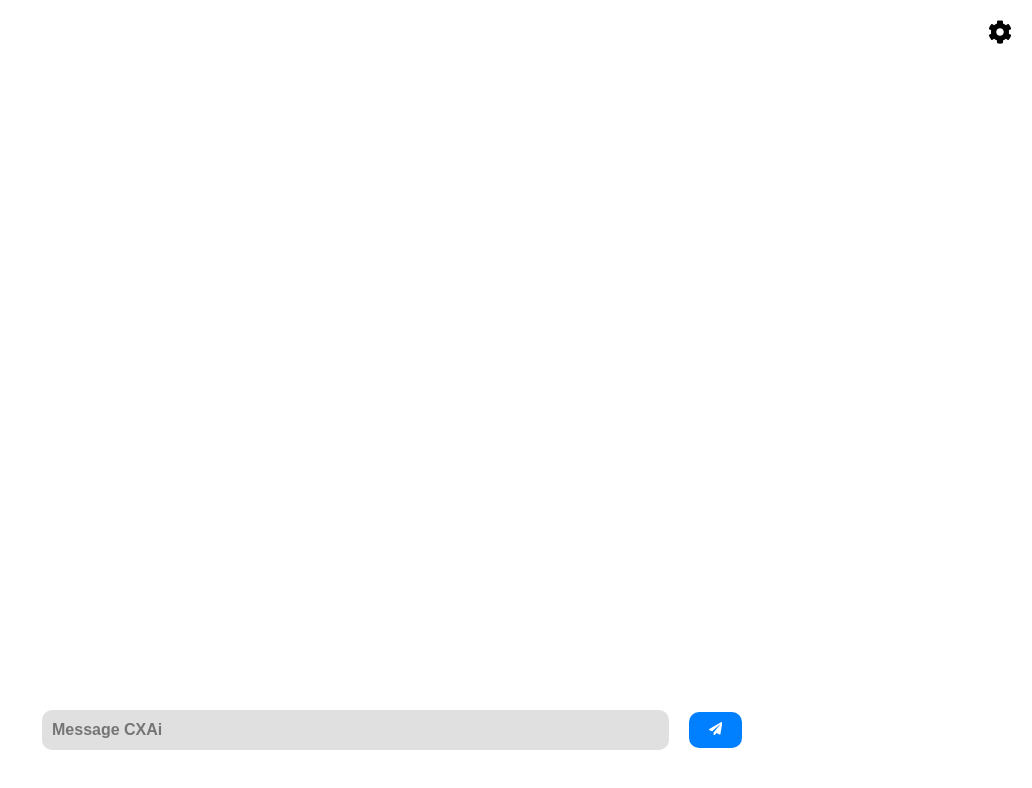
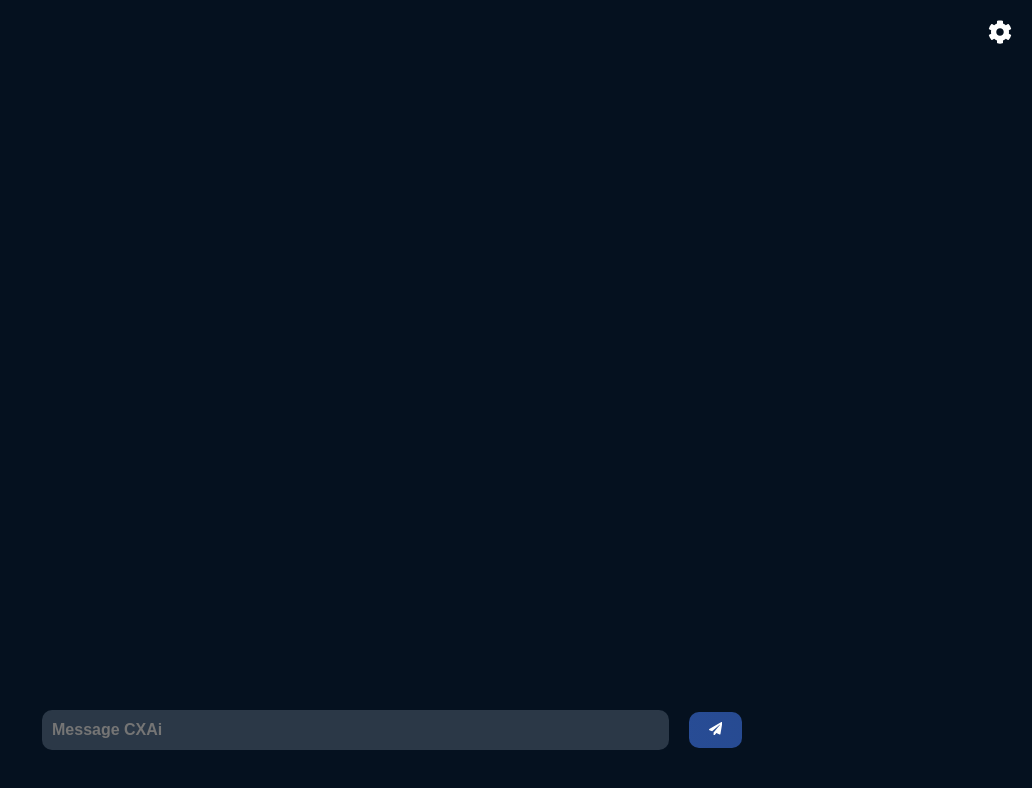
Before and after one commit to eflaatten/cxai, a React (Create React App) app: page / in a window 1280 px wide. Shown: the top 788 px of the page, without its empty margins (248-1280 px from the left). Built offline with nearby package versions, Linux system fonts and the light colour scheme.

Commit message:
some styling changes.

```diff
--- a/package.json
+++ b/package.json
@@ -17,6 +17,7 @@
     "react-dom": "^18.3.1",
     "react-icons": "^5.3.0",
     "react-markdown": "^9.0.1",
+    "react-mathjax2": "^0.0.2",
     "react-scripts": "5.0.1",
     "react-syntax-highlighter": "^15.5.0",
     "web-vitals": "^2.1.4"
--- a/src/App.css
+++ b/src/App.css
@@ -20,12 +20,13 @@ body {
 	justify-content: flex-end;
 	padding: 40px;
 	width: 100%;
-  max-width: 900px;
+	max-width: 1000px;
 	margin: 0 auto;
 }
 
 .chat-container button {
-  background-color: #0080ff;
+	background: linear-gradient(90deg, rgba(71, 129, 255, 0.527) 0%, rgba(71, 129, 255, 0.5) 50%, rgba(113, 156, 248, 0.966) 100%);
+  background-size: 200px 100%;
 	color: #fff;
 	border: none;
 	border-radius: 10px;
@@ -34,6 +35,10 @@ body {
 	align-self: flex-end;
 	margin-bottom: 12px;
 	flex-shrink: 0;
+}
+
+.chat-container button:hover {
+	animation: shiny 5s infinite;
 }
 
 .chat-message {
@@ -54,7 +59,7 @@ body {
 
 .chat-message.sent {
 	align-self: flex-start;
-  margin-right: 0%;
+	margin-right: -5%;
 	max-width: 60%;
 	width: fit-content;
 	text-align: left;
@@ -66,11 +71,11 @@ body {
 .chat-message.received {
 	text-align: left;
 	align-self: flex-start;
-  margin-left: -12%;
+	margin-left: -16%;
 	margin-top: 70px;
-  margin-bottom: 200px;
+	margin-bottom: 80px;
 	width: fit-content;
-  max-width: 800px;
+	max-width: 700px;
 	background-color: #eeeeee;
 	color: black;
 	padding: 1px 10px;
@@ -82,6 +87,7 @@ body {
 	align-items: center;
 	gap: 20px;
 	width: 100%;
+	margin-top: 300px;
 }
 
 .chat-box {
@@ -247,6 +253,16 @@ body.dark-mode {
 	}
 }
 
+/*Shiny send button*/
+@keyframes shiny {
+	0% {
+    background-position: -200px;
+  }
+  100% {
+    background-position: 200px;
+  }
+}
+
 /*Laptop size*/
 @media (max-width: 1650px) {
 	.chat-container {
@@ -255,15 +271,18 @@ body.dark-mode {
 	}
 
 	.chat-box {
+		margin-top: 100px;
 		width: 100%;
 	}
 
 	.chat-message.sent {
-    margin-right: -10%;
+		margin-right: -14%;
+		max-width: 550px;
 	}
 
 	.chat-message.received {
 		margin-left: -20%;
+		max-width: 550px;
 	}
 }
 
@@ -273,6 +292,7 @@ body.dark-mode {
 	.chat-container {
 		width: 85%;
 		padding: 25px;
+		margin-top: 50px;
 	}
 
 	.chat-box {
@@ -283,14 +303,14 @@ body.dark-mode {
 		margin-right: -5%;
 		max-width: 100%;
 		margin-bottom: 30px;
-    margin-top: 50px;
+		margin-top: 5px;
 		height: fit-content;
 	}
 
 	.chat-message.received {
 		margin-left: -5%;
 		max-width: 100%;
-    margin-bottom: 100px;
+		margin-bottom: 80px;
 		margin-top: 30px;
 	}
 
--- a/src/App.js
+++ b/src/App.js
@@ -10,7 +10,7 @@ function App() {
 	const [chatMessages, setChatMessages] = useState([]);
 	const [typingMessage, setTypingMessage] = useState('');
 	const [isTyping, setIsTyping] = useState(false);
-  const [darkTheme, setDarkTheme] = useState(false);
+	const [darkTheme, setDarkTheme] = useState(true);
 	const [showSettings, setShowSettings] = useState(false);
 
 	useEffect(() => {
```
Also changed, not shown: src/components/Settings.js (indentation only), 1 other file (tests, documents, lock files or other folders). Lines whose indentation alone changed are shown as unchanged.
